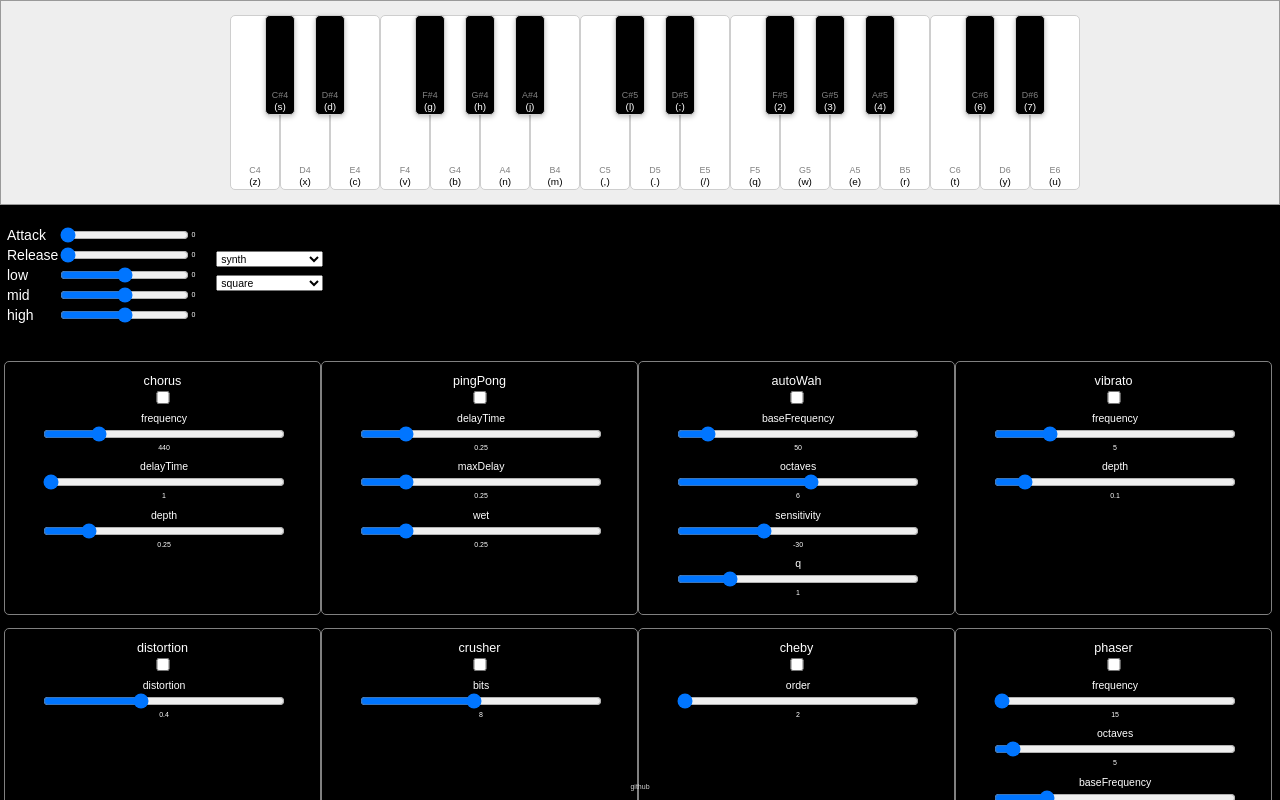
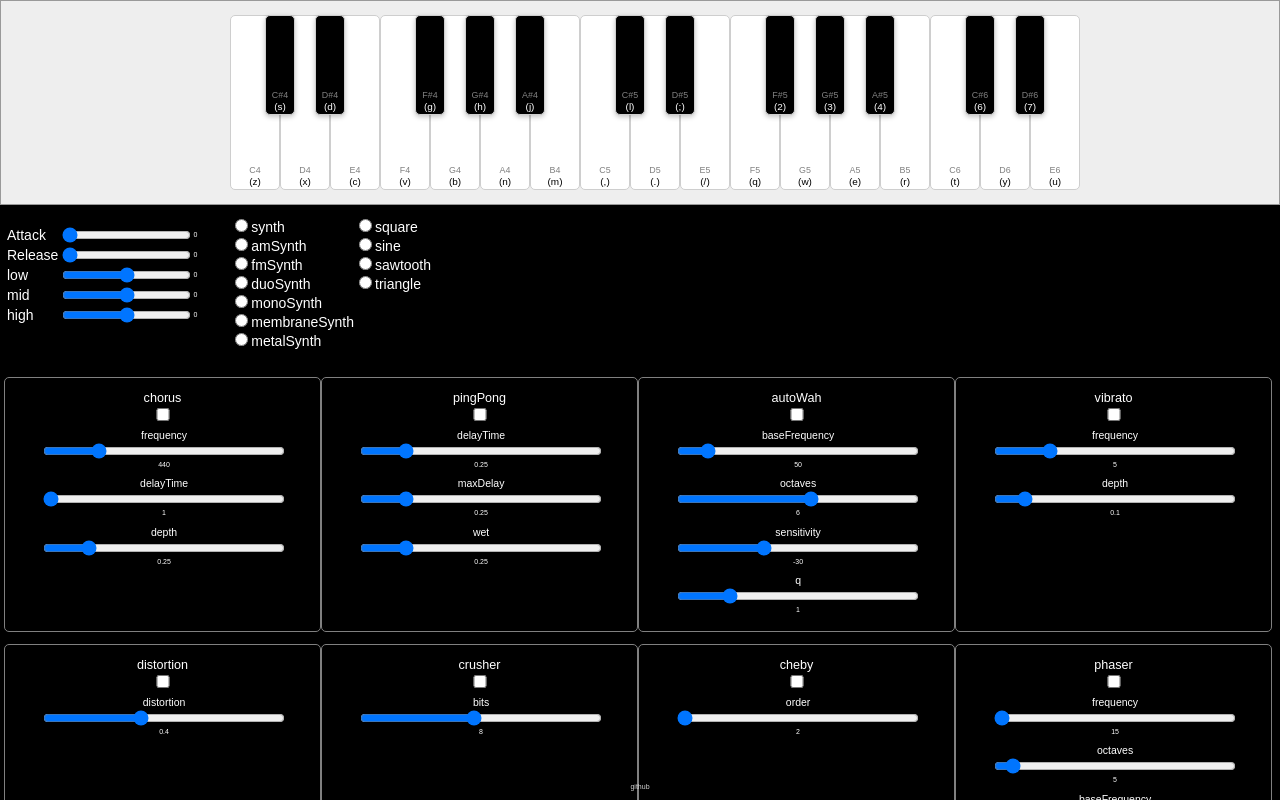
Before and after one commit to mckinselberg/synth, a React (Vite) app: page / in a window 1280 px wide. Shown: the top 800 px of the page. Built offline with nearby package versions, Linux system fonts and the light colour scheme.

Commit message:
Replaced dropdowns with radio buttons updated styles added mouseout handler to synth container

```diff
--- a/src/components/Panel.tsx
+++ b/src/components/Panel.tsx
@@ -248,6 +248,32 @@ const Panel = () => {
             )
           })}
         </div>
+        <div className="radio-buttons">
+          <div className="synths">
+              {Object.keys(synths).map((synth, idx) => {
+                return (
+                  <div>
+                    <label>
+                      <input name="synthRadioButtons" onChange={handleChangeSynth} type='radio' key={`${synth}_${idx}`} value={synth}/>
+                      {synth}
+                    </label>
+                  </div>
+                )}
+              )}
+          </div>
+          <div className="wave-shapes">
+              {waveShapes.map((waveShape, idx) => {
+                return (
+                  <div>
+                    <label>
+                      <input name="waveShapeRadioButtons" onChange={handleWaveShapeChange} type='radio' key={`${waveShape}_${idx}`} value={waveShape}/>
+                      {waveShape}
+                    </label>
+                  </div>
+                )}
+              )}
+          </div>
+        </div>
         <div className="dropdowns">
           <div className="synths">
             <select onChange={handleChangeSynth}>
--- a/src/components/Synth.tsx
+++ b/src/components/Synth.tsx
@@ -4,8 +4,14 @@ import "../scss/synth.scss";
 
 const Synth = ({polySynth, keyCodesMap, availableKeys}) => {
 
+  const handleMouseleave = () => {
+    polySynth.current.releaseAll();
+  }
+
   return (
-    <div id="synth">
+    <div id="synth"
+      onMouseLeave={handleMouseleave}
+    >
       <Keyboard
         keyCodesMap={keyCodesMap}
         availableKeys={availableKeys}
--- a/src/scss/panel.scss
+++ b/src/scss/panel.scss
@@ -7,13 +7,25 @@
   display: flex;
   flex-direction: row;
   flex-basis: content;
-  align-items: center;
   align-content: space-between;
   flex-wrap: wrap;
+  .sliders {
+    margin-top: 1%;
+    padding: .5em;
+    display: flex;
+    flex-direction: column;
+    flex-basis: content;
+    .slider {
+      div:last-of-type {
+        width: 1%;
+      }
+    }
+  }
   .dropdowns {
     display: flex;
+    display: none;
     flex-direction: column;
-    padding: 0.75em 0 0 .5em;
+    padding: 0.75em 0 0 1em;
     .synths,
     .wave-shapes {
       width: 100%;
@@ -24,16 +36,12 @@
       }
     }
   }
-  .sliders {
-    margin-top: 1%;
-    padding: .5em;
+  .radio-buttons {
     display: flex;
-    flex-direction: column;
-    flex-basis: content;
-    label {
+    flex-direction: row;
+    padding: 0.75em 0 0 2em;
+  }
 
-    }
-  }
 }
 
 .effects-container {
```
